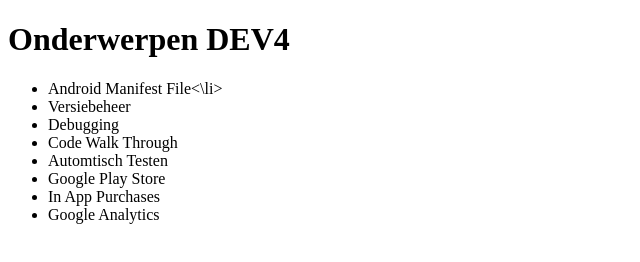
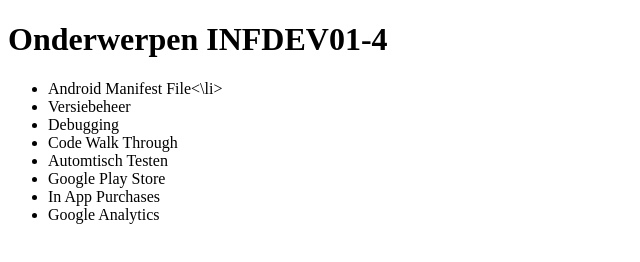
Before and after one commit to bobeleveld/demo, a plain HTML site: page index.html in a window 1280 px wide. Shown: the whole page, without its empty margins (0-640 px from the left). Drawn offline with Linux system fonts and the light colour scheme.

Commit message:
'change'

```diff
--- a/index.html
+++ b/index.html
@@ -1,9 +1,10 @@
 <!DOCTYPE html>
 <HTML>
 <HEAD>
+<TITLE>Development 4</TITLE>
 </HEAD>
 <BODY>
-<h1>Onderwerpen DEV4</h1>
+<h1>Onderwerpen INFDEV01-4</h1>
 <ul>
   <li>Android Manifest File<\li>
   <li>Versiebeheer</li>
```
